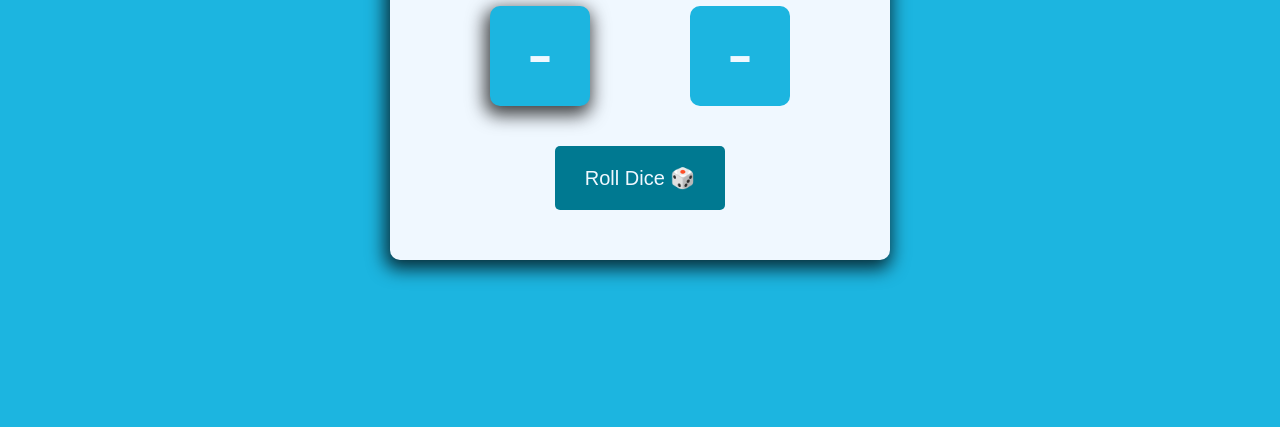
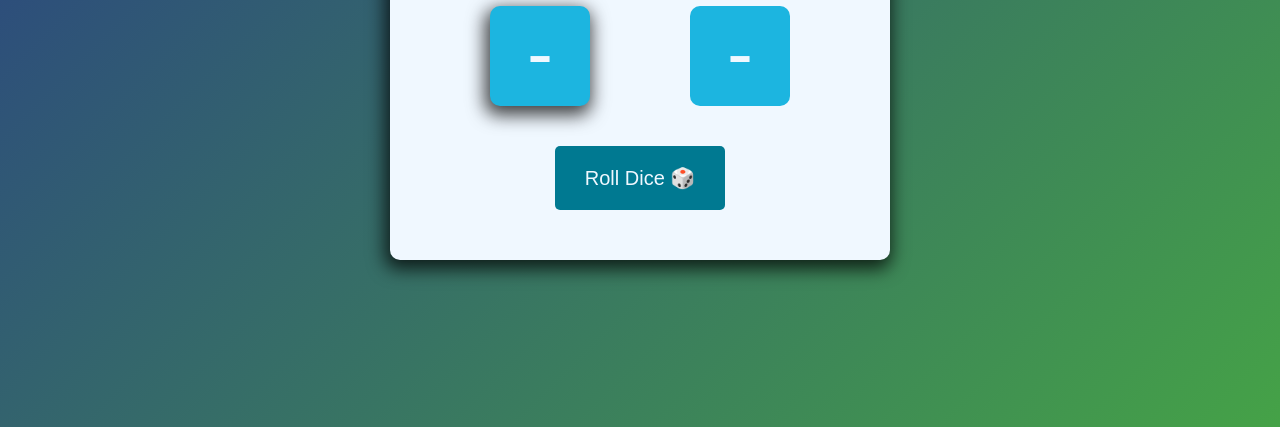
Before and after one commit to tech87/dice-game, a plain HTML site: page index.html in a window 1280 px wide. Shown: the part 373-800 px from the top of the page. Drawn offline with Linux system fonts and the light colour scheme.

Commit message:
linear gradient background color

```diff
--- a/styles.css
+++ b/styles.css
@@ -10,8 +10,7 @@ body {
 }
 
 body {
-  /* background-image: linear-gradient(135deg, var(--color-1), var(--color-2)); */
-  background-color: #1cb5e0;
+  background-image: linear-gradient(135deg, var(--color-1), var(--color-2));
   font-family: "Roboto", sans-serif;
   height: 100vh;
   color: black;
```
